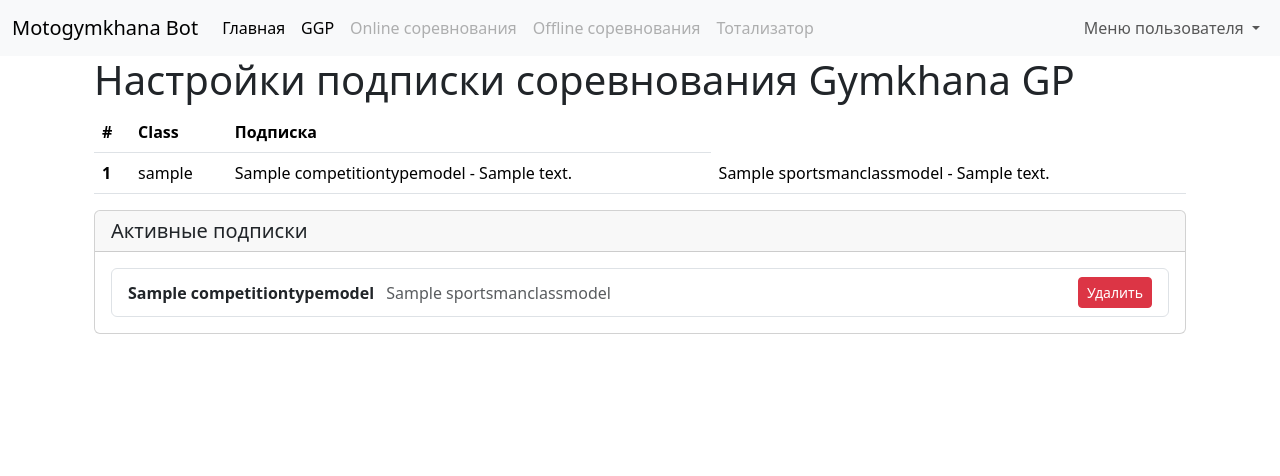
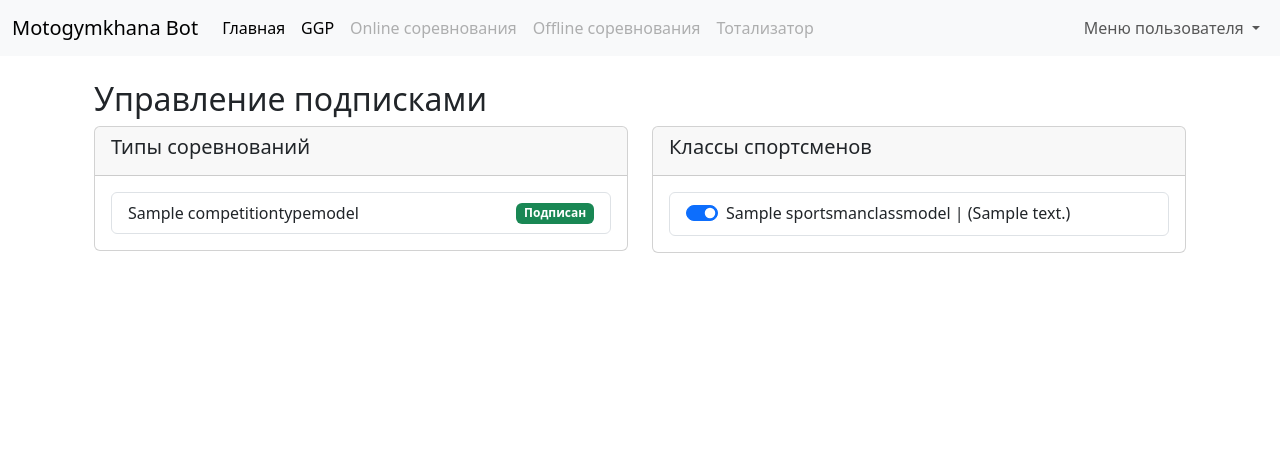
Before and after one commit to Safonovdv91/TG-bot-Django, a Django app: page /ggp/ in a window 1280 px wide. Shown: the top 476 px of the page. Run offline with Django 5.2, Linux system fonts and the light colour scheme; a user stored in the database is signed in; tables that the repository leaves empty hold one stand-in row (values such as "Sample post"); parts of the project's set-up code (start-up, migrations or seed data) failed here and were passed over; some libraries are stand-ins or nearby versions.

Commit message:
feat: работает страница подписок, сохранение в бд работает. добавлен шаблонный фильтр

```diff
--- a/core/gymkhanagp/templates/gymkhanagp/components/class_input.html
+++ b/core/gymkhanagp/templates/gymkhanagp/components/class_input.html
@@ -1,7 +1,9 @@
 {% load subscription_filters %}
 
 <input
+    class ="form-check-input"
     type="checkbox"
     hx-post="{% url 'gymkhanagp:toggle_subscription' %}?competition_type=1&sportsman_class={{ sport_class.id }}"
     hx-trigger="change"
+    {% if sport_class|is_subscribed_class:user_subscriptions %}checked{% endif %}
 >
--- a/core/gymkhanagp/templates/gymkhanagp/subscriptions.html
+++ b/core/gymkhanagp/templates/gymkhanagp/subscriptions.html
@@ -42,13 +42,9 @@
           {% for sport_class in sportsman_classes %}
             <div class="list-group-item">
               <div class="form-check form-switch">
-
-                <input type="checkbox" class="btn-check" id="btn-check-outlined" autocomplete="off">
-
                 {% include "gymkhanagp/components/class_input.html" %}
-
                 <label class="form-check-label" for="class-{{ sport_class.id }}">
-                    {{ sport_class.name }} ({{ sport_class.description }})
+                    {{ sport_class.name }} | ({{ sport_class.description }})
                 </label>
               </div>
             </div>
--- a/core/gymkhanagp/templatetags/subscription_filters.py
+++ b/core/gymkhanagp/templatetags/subscription_filters.py
@@ -5,8 +5,12 @@
 
 @register.filter(name="is_subscribed")
 def is_subscribed(competition_type, user_subscriptions):
-    """
-    Проверяет, подписан ли пользователь на данный тип соревнований
-    user_subscriptions - множество кортежей (competition_type_id, sportsman_class_id)
-    """
+    "Фильтр проверяющий подписан ли пользователь на данный тип соревнований"
     return any(ct_id == competition_type.id for ct_id, _ in user_subscriptions)
+
+
+@register.filter(name="is_subscribed_class")
+def is_subscribed_class(sport_class, user_subscriptions):
+    "Фильтр проверяющий подписан ли пользователь на данный класс спортсмена"
+
+    return any(sc_id_ == sport_class.id for _, sc_id_ in user_subscriptions)
--- a/core/gymkhanagp/urls.py
+++ b/core/gymkhanagp/urls.py
@@ -3,8 +3,7 @@
 
 app_name = "gymkhanagp"
 urlpatterns = [
-    path("", views.index, name="index"),
-    path("delete/<int:pk>/", views.delete_subscription, name="delete_subscription"),
+    path("", views.subscriptions_view, name="index"),
     path("subscriptions/", views.subscriptions_view, name="subscriptions"),
     path("toggle_subscription/", views.toggle_subscription, name="toggle_subscription"),
 ]
--- a/core/gymkhanagp/views.py
+++ b/core/gymkhanagp/views.py
@@ -1,8 +1,6 @@
 from django.contrib.auth.decorators import login_required
 from django.http import HttpRequest, JsonResponse
-from django.shortcuts import render, get_object_or_404, redirect
-from django.utils import timezone
-from django.views.decorators.http import require_POST
+from django.shortcuts import render
 
 from .models import (
     Subscription,
@@ -38,33 +36,6 @@
     return render(request, "gymkhanagp/index.html", context=context)
 
 
-@require_POST
-@login_required
-def delete_subscription(request, pk):
-    subscription = get_object_or_404(
-        Subscription, pk=pk, user_subscription__user=request.user
-    )
-    subscription.delete()
-    return redirect("gymkhanagp:index")
-
-
-@require_POST
-@login_required
-def add_subscription(request, pk):
-    subscription = Subscription.objects.create(
-        user_subscription__user=request.user,
-        competition_type__pk=1,
-        sportsman_class__pk=pk
-        )
-    print(subscription)
-    subscription = get_object_or_404(
-        Subscription, pk=pk, user_subscription__user=request.user
-    )
-    subscription.a()
-    return redirect("gymkhanagp:index")
-
-
-
 @login_required
 def subscriptions_view(request):
     competition_types = CompetitionTypeModel.objects.all()
@@ -90,7 +61,6 @@
 @login_required
 def toggle_subscription(request):
     try:
-
         competition_type_id = request.GET.get("competition_type")
         sportsman_class_id = request.GET.get("sportsman_class")
 
@@ -108,11 +78,13 @@
         if not created:
             subscription.delete()
 
-        return JsonResponse({
-            "is_subscribed": created,
-            "competition_type_id": competition_type_id,
-            "sportsman_class_id": sportsman_class_id,
-        })
+        return JsonResponse(
+            {
+                "is_subscribed": created,
+                "competition_type_id": competition_type_id,
+                "sportsman_class_id": sportsman_class_id,
+            }
+        )
 
     except Exception as e:
         return JsonResponse({"error": str(e)}, status=400)
```
